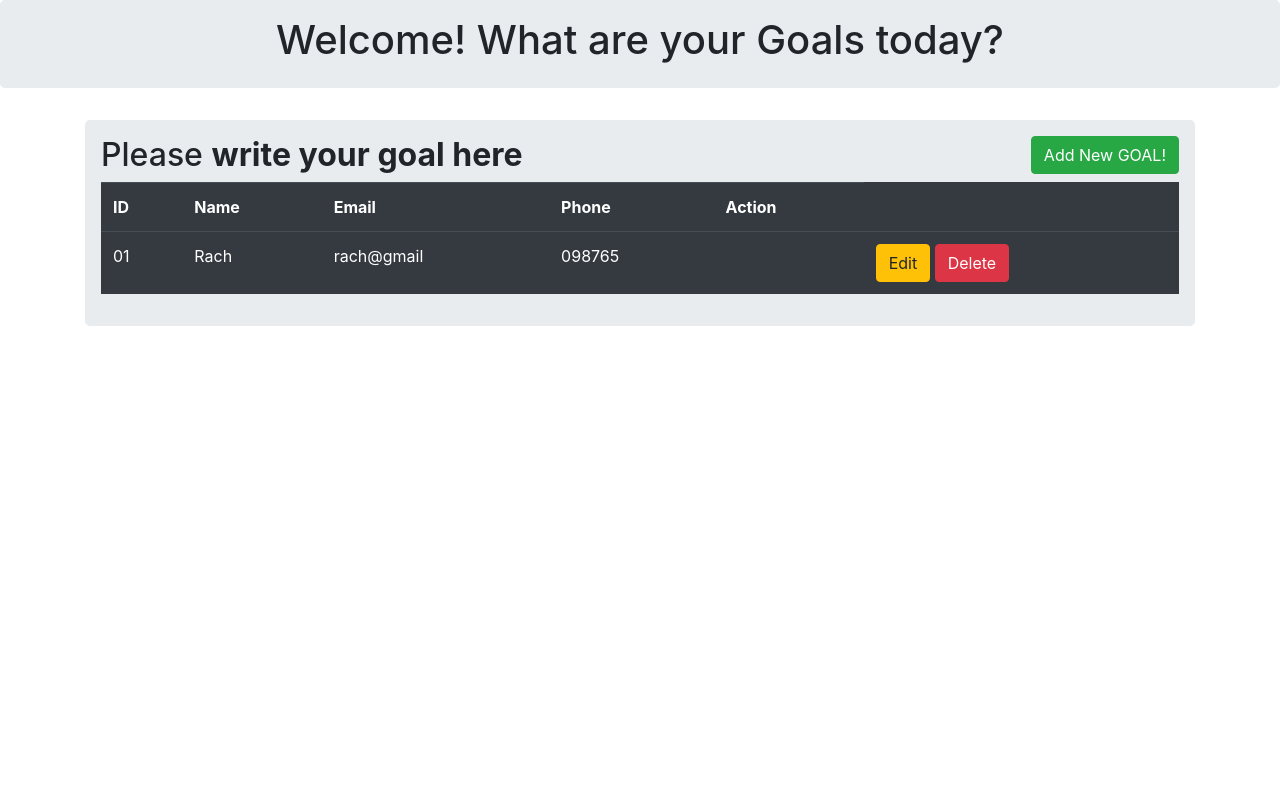
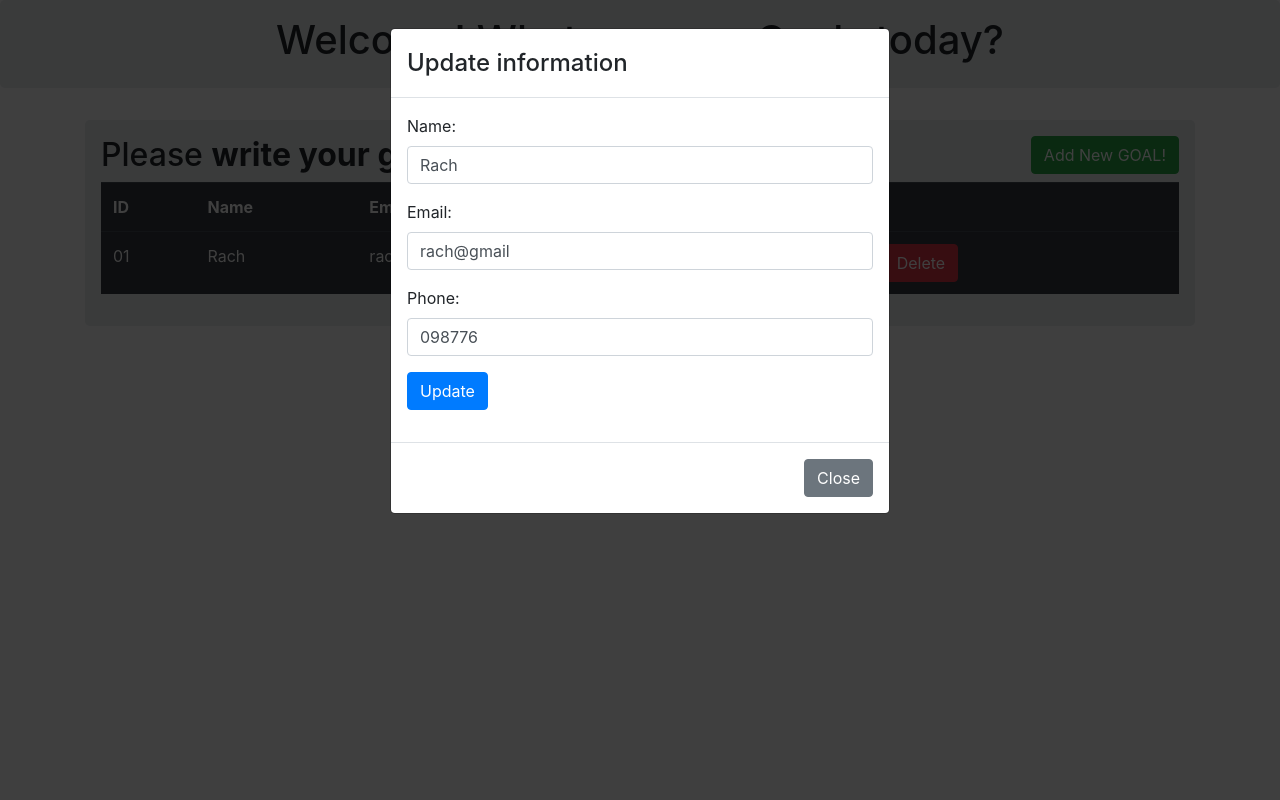
Before and after one commit to rachael-lh/FinalProject, a Flask app: page / in a window 1280 px wide, after a click on "Edit". Run offline with Flask 2, Linux system fonts and the light colour scheme; some libraries are stand-ins or nearby versions.

Commit message:
created working edit button

```diff
--- a/templates/index.html
+++ b/templates/index.html
@@ -37,16 +37,82 @@
                         <td>098765</td>
 
                         <td>
-                            <td>
-                                <a href="" class="btn btn-warning btn-xs" data-toggle="modal" data-target="#modaledit">Edit</a>
-                                <a href="" class="btn btn-danger btn-xs" onclick="return confirm('Are You Sure To Delete ?')">Delete</a>
+                            <a href="" class="btn btn-warning btn-xs" data-toggle="modal" data-target="#modaledit">Edit</a>
+                            <a href="" class="btn btn-danger btn-xs" onclick="return confirm('Are You Sure To Delete ?')">Delete</a>
 
-
-                            </td>
                         </td>
 
                     </tr>
+                    <div id="modaledit" class="modal fade" role="dialog">
+                        <div class="modal-dialog">
+                           <div class="modal-content">
+                              <div class="modal-header">
 
+
+                                 <h4 class="modal-title">Update information</h4>
+                              </div>
+
+
+                              <div class="modal-body">
+
+
+                                 <form action="" method="POST">
+
+
+                                    <div class="form-group">
+
+
+                                       <label>Name:</label>
+                                       <input type="text" class="form-control" name="name" value="Rach">
+
+
+                                    </div>
+
+                                    <div class="form-group">
+
+
+                                        <label>Email:</label>
+
+                                        <input type="email" class="form-control" name="email" value="rach@gmail">
+
+
+                                     </div>
+
+
+                                     <div class="form-group">
+
+
+                                        <label>Phone:</label>
+
+                                        <input type="number" class="form-control" name="phone" value="098776">
+
+
+                                     </div>
+
+
+                                     <div class="form-group">
+
+
+                                        <button class="btn btn-primary" type="submit">Update</button>
+
+
+                                     </div>
+                                 </form>
+
+
+                                </div>
+
+
+                                <div class="modal-footer">
+
+
+                                   <button type="button" class="btn btn-secondary" data-dismiss="modal">Close</button>
+
+
+                                </div>
+
+
+                    </div>
                 </table>
 
             </div>
```
